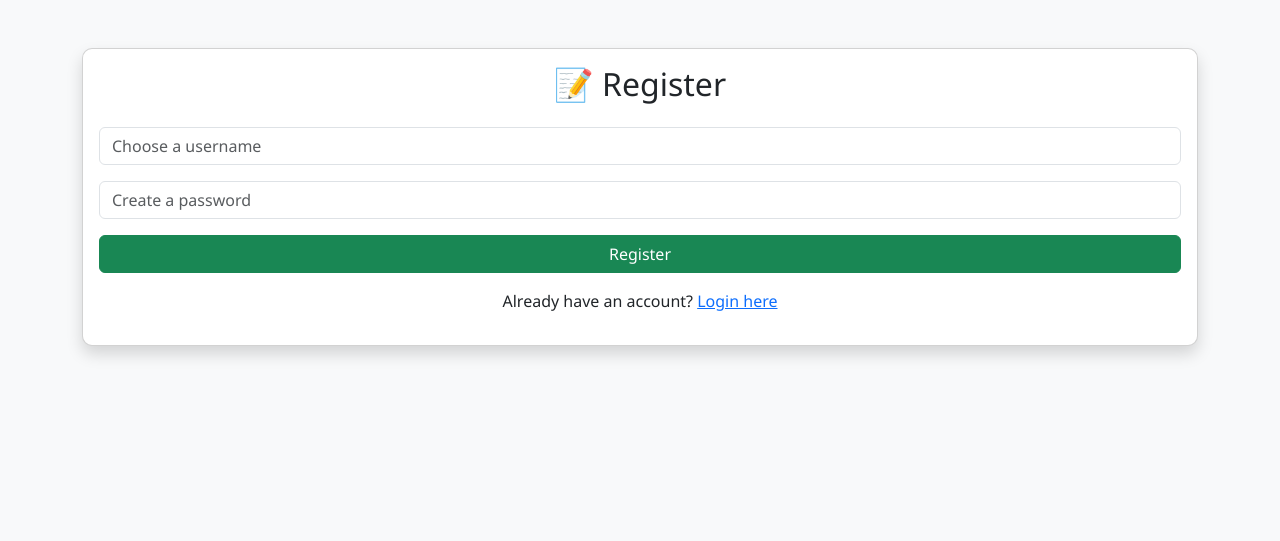
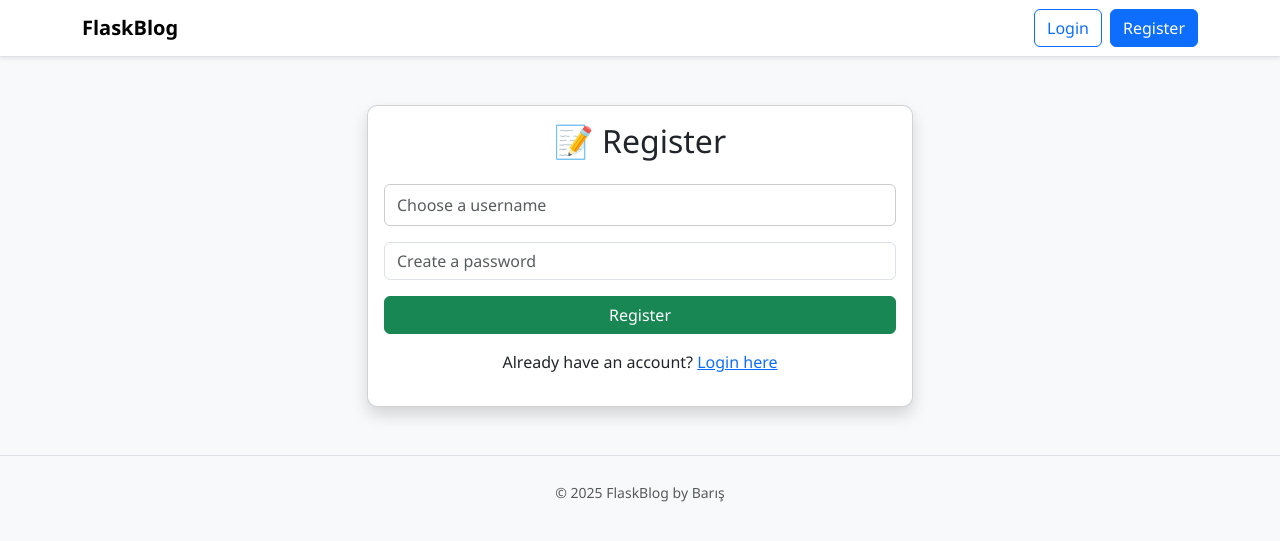
Before and after one commit to barispetek/flask-blog-app, a Flask app: page /register in a window 1280 px wide. Shown: the top 541 px of the page. Run offline with Flask 3, Linux system fonts and the light colour scheme.

Commit message:
v2 complete: added layout system with base.html, styled UI, flash messages, search

```diff
--- a/app.py
+++ b/app.py
@@ -86,10 +86,24 @@ def logout():
 @app.route('/dashboard')
 @login_required
 def dashboard():
+    search_query = request.args.get('q')
+
     conn = get_db_connection()
-    posts = conn.execute("SELECT * FROM posts WHERE user_id = ? ORDER BY created_at DESC", (current_user.id,)).fetchall()
+
+    if search_query:
+        posts = conn.execute(
+            "SELECT * FROM posts WHERE user_id = ? AND title LIKE ? ORDER BY created_at DESC",
+            (current_user.id, f'%{search_query}%')
+        ).fetchall()
+    else:
+        posts = conn.execute(
+            "SELECT * FROM posts WHERE user_id = ? ORDER BY created_at DESC",
+            (current_user.id,)
+        ).fetchall()
+
     conn.close()
-    return render_template('index.html', posts=posts)
+    return render_template('index.html', posts=posts, search_query=search_query)
+
 
 # Create new post
 @app.route('/create', methods=['GET', 'POST'])
@@ -132,6 +146,18 @@ def edit_post(post_id):
     conn.close()
     return render_template('edit_post.html', post=post)
 
+@app.route('/post/<int:post_id>')
+@login_required
+def post_detail(post_id):
+    conn = get_db_connection()
+    post = conn.execute("SELECT * FROM posts WHERE id = ? AND user_id = ?", (post_id, current_user.id)).fetchone()
+    conn.close()
+
+    if not post:
+        flash("Post not found.")
+        return redirect(url_for('dashboard'))
+
+    return render_template('post_detail.html', post=post)
 
 @app.route('/')
 def home():
--- a/static/style.css
+++ b/static/style.css
@@ -19,6 +19,7 @@ body {
 
 .btn-custom:hover {
     background-color: #0056b3;
+    color: #fff;
 }
 
 textarea {
@@ -32,3 +33,14 @@ textarea {
 body {
     background-color: #eaf6ff
 }
+
+.card:hover {
+    transform: scale(1.01);
+    transition: transform 0.2s ease;
+}
+
+input[type="text"] {
+    border-radius: 6px;
+    border: 1px solid #ccc;
+    padding: 8px 12px;
+}
--- /dev/null
+++ b/templates/base.html
@@ -0,0 +1,49 @@
+<!DOCTYPE html>
+<html lang="en">
+<head>
+    <meta charset="UTF-8">
+    <title>{% block title %}Flask Blog{% endblock %}</title>
+
+    <link href="https://cdn.jsdelivr.net/npm/bootstrap@5.3.3/dist/css/bootstrap.min.css" rel="stylesheet">
+    <link rel="stylesheet" href="{{ url_for('static', filename='style.css') }}">
+</head>
+<body class="bg-light">
+
+    <!-- Navbar -->
+    <nav class="navbar navbar-expand-lg navbar-light bg-white border-bottom shadow-sm">
+        <div class="container">
+            <a class="navbar-brand fw-bold" href="{{ url_for('dashboard') }}">FlaskBlog</a>
+
+            <div class="d-flex ms-auto">
+                {% if current_user.is_authenticated %}
+                    <a class="btn btn-outline-primary me-2" href="{{ url_for('create_post') }}">+ New Post</a>
+                    <a class="btn btn-outline-danger" href="{{ url_for('logout') }}">Logout</a>
+                {% else %}
+                    <a class="btn btn-outline-primary me-2" href="{{ url_for('login') }}">Login</a>
+                    <a class="btn btn-primary" href="{{ url_for('register') }}">Register</a>
+                {% endif %}
+            </div>
+        </div>
+    </nav>
+
+    <!-- Page Content -->
+    <div class="container mt-5">
+        {% with messages = get_flashed_messages() %}
+            {% if messages %}
+                <div class="alert alert-success">
+                    {{ messages[0] }}
+                </div>
+            {% endif %}
+        {% endwith %}
+
+        {% block content %}{% endblock %}
+    </div>
+
+    <!-- Footer -->
+    <footer class="text-center py-4 mt-5 border-top">
+        <small class="text-muted">&copy; 2025 FlaskBlog by Barış</small>
+    </footer>
+
+    <script src="https://cdn.jsdelivr.net/npm/bootstrap@5.3.3/dist/js/bootstrap.bundle.min.js"></script>
+</body>
+</html>
--- a/templates/register.html
+++ b/templates/register.html
@@ -1,13 +1,10 @@
-<!DOCTYPE html>
-<html lang="en">
-<head>
-    <meta charset="UTF-8">
-    <title>Register</title>
-    <link href="https://cdn.jsdelivr.net/npm/bootstrap@5.3.3/dist/css/bootstrap.min.css" rel="stylesheet">
-    <link rel="stylesheet" href="{{ url_for('static', filename='style.css') }}">
-</head>
-<body class="bg-light">
-    <div class="container mt-5">
+{% extends "base.html" %}
+
+{% block title %}Register - Flask Blog{% endblock %}
+
+{% block content %}
+<div class="row justify-content-center">
+    <div class="col-md-6">
         <div class="card shadow">
             <div class="card-body">
                 <h2 class="text-center mb-4">📝 Register</h2>
@@ -34,5 +31,5 @@
             </div>
         </div>
     </div>
-</body>
-</html>
+</div>
+{% endblock %}
```
Also changed, not shown: templates/index.html (+18 -19 lines), templates/login.html (+9 -12 lines), templates/post_detail.html (added, +16 -0 lines), README.md.
